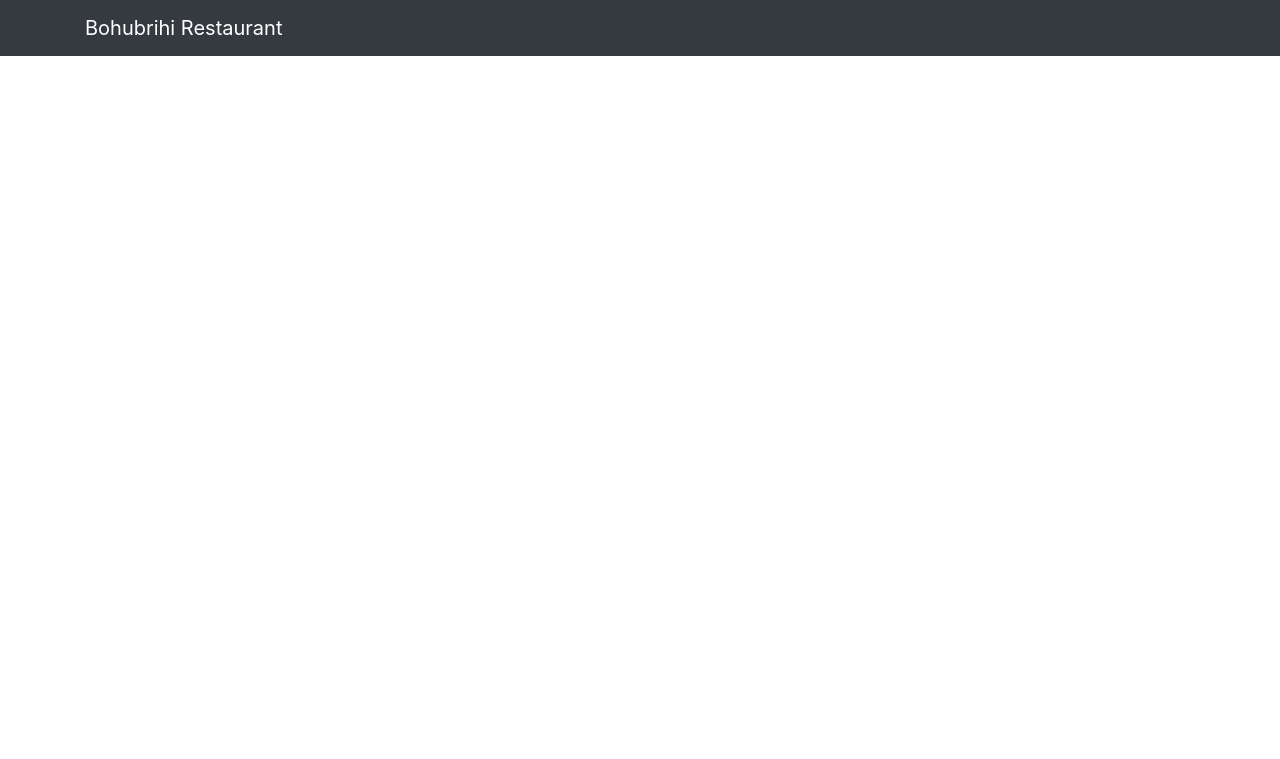
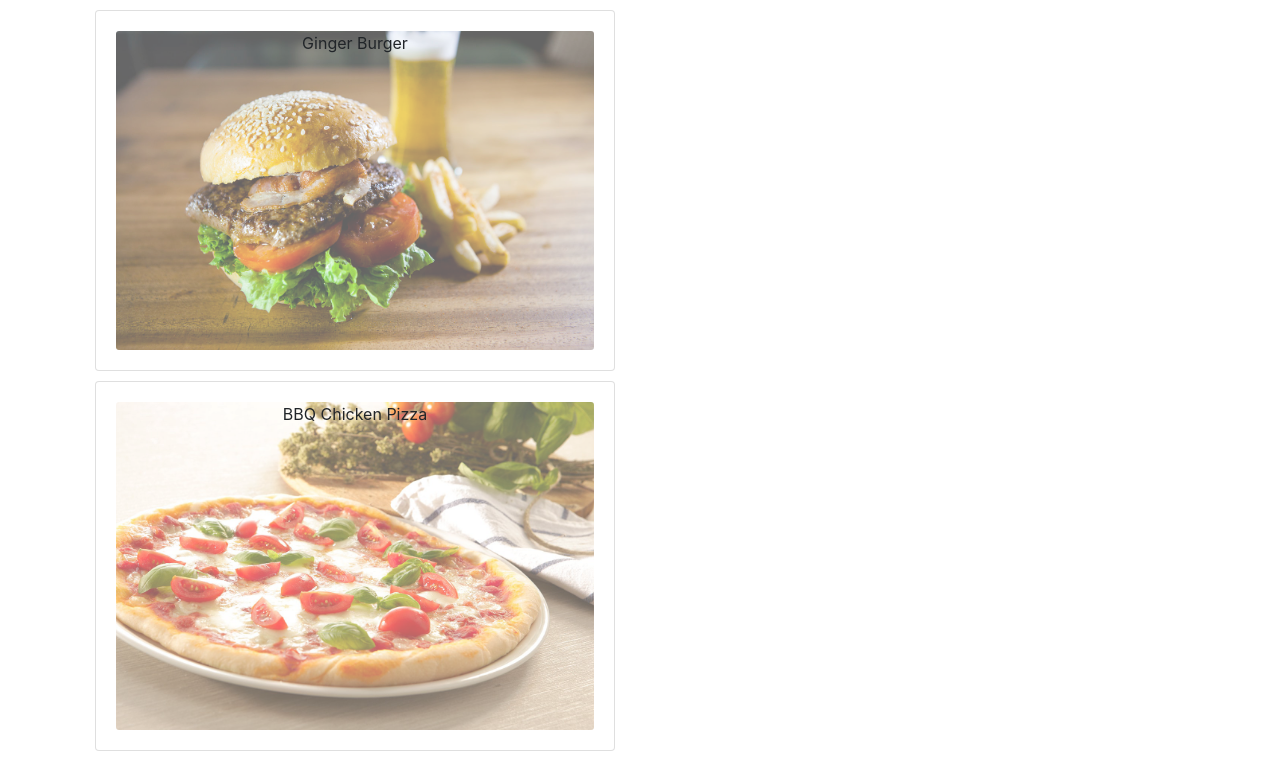
Before and after one commit to hridoyshil/bohubrihi-restaurant, a React (Create React App) app: page / in a window 1280 px wide. Shown: the top 759 px of the page. Built offline with nearby package versions, Linux system fonts and the light colour scheme.

Commit message:
Designing Menu Item-React

```diff
--- a/src/components/body/MenuItem.js
+++ b/src/components/body/MenuItem.js
@@ -1,11 +1,26 @@
 import React from 'react';
-
+import { Card, CardImg, CardImgOverlay, CardBody, CardTitle } from 'reactstrap';
 
 const MenuItem = props => {
-    console.log(props)
     return (
         <div>
-
+            <Card style={{ margin: "10px" }}>
+                <CardBody>
+                    <CardImg
+                        width="100%"
+                        alt={props.dish.name}
+                        src={props.dish.image}
+                        style={{ opacity: "0.6" }} />
+                    <CardImgOverlay>
+                        <CardTitle
+                            style={{ cursor: "pointer" }}
+                            onClick={props.DishSelect}
+                        >
+                            {props.dish.name}
+                        </CardTitle>
+                    </CardImgOverlay>
+                </CardBody>
+            </Card>
         </div>
     );
 }
```
